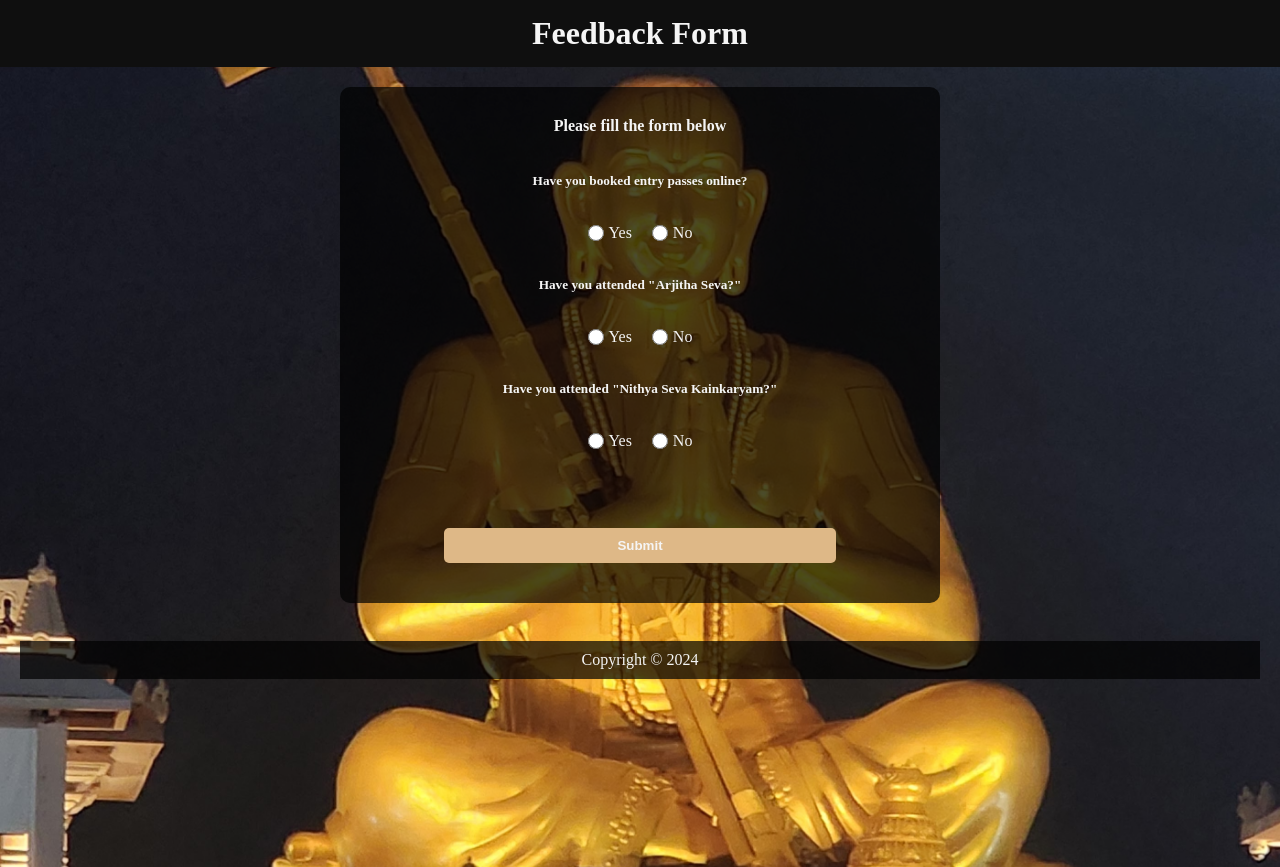
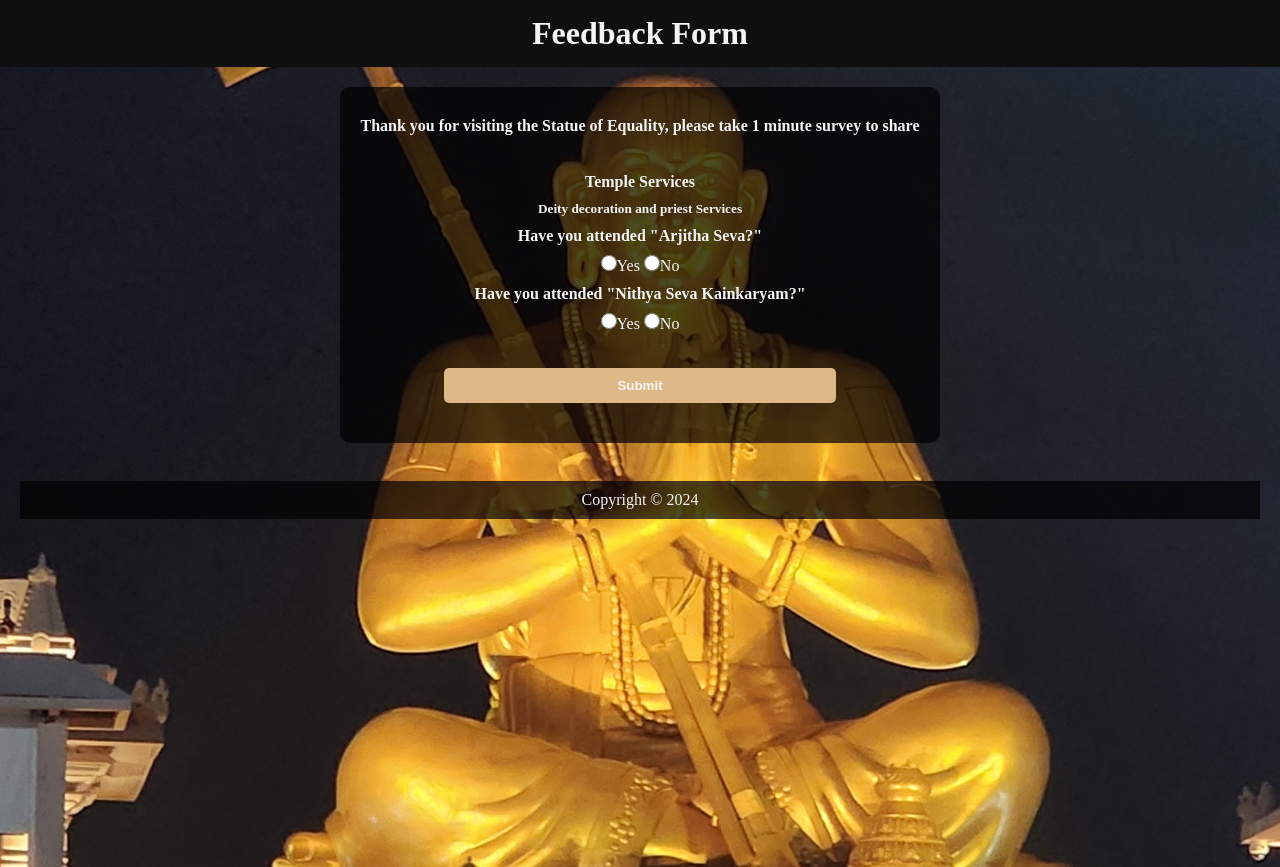
Before and after one commit to Pavantext/form, a Django app: page / in a window 1280 px wide. Run offline with Django 5.2, Linux system fonts and the light colour scheme.

```diff
--- a/feedbackform/App/templates/feedbackform.html
+++ b/feedbackform/App/templates/feedbackform.html
@@ -13,47 +13,23 @@
     <div class="container">
 
         <section>
-            <h4>Please fill the form below</h4>
+            <h4>Thank you for visiting the Statue of Equality, please take 1 minute survey to share </h4>
             <br>
             <form action="" method="post">
                 {% csrf_token %}
                 {{form.as_p}}
-                <h5>Have you booked entry passes online?</h5>
-                <div class="radio-group">
-                    <div class="radio-option">
-                        <input type="radio" name="entry_passes" value="yes" id="entry-yes">
-                        <label for="entry-yes">Yes</label>
-                    </div>
-                    <div class="radio-option">
-                        <input type="radio" name="entry_passes" value="no" id="entry-no">
-                        <label for="entry-no">No</label>
-                    </div>
+                <div>
+                    <h4>Temple Services</h2>
+                    <h5>Deity decoration and priest Services</h5>
+                    <h4>Have you attended "Arjitha Seva?"</h2>
+                    <input type="radio" name="seva" value="yes">Yes
+                    <input type="radio" name="seva" value="no">No
+                    <h4>Have you attended "Nithya Seva Kainkaryam?"</h2>
+                    <input type="radio" name="nithya_seva" value="yes">Yes
+                    <input type="radio" name="nithya_seva" value="no">No
+
                 </div>
 
-                <h5>Have you attended "Arjitha Seva?"</h5>
-                <div class="radio-group">
-                    <div class="radio-option">
-                        <input type="radio" name="seva" value="yes" id="seva-yes">
-                        <label for="seva-yes">Yes</label>
-                    </div>
-                    <div class="radio-option">
-                        <input type="radio" name="seva" value="no" id="seva-no">
-                        <label for="seva-no">No</label>
-                    </div>
-                </div>
-
-                <h5>Have you attended "Nithya Seva Kainkaryam?"</h5>
-                <div class="radio-group">
-                    <div class="radio-option">
-                        <input type="radio" name="nithya_seva" value="yes" id="nithya-yes">
-                        <label for="nithya-yes">Yes</label>
-                    </div>
-                    <div class="radio-option">
-                        <input type="radio" name="nithya_seva" value="no" id="nithya-no">
-                        <label for="nithya-no">No</label>
-                    </div>
-                </div>
-                <br>
                 <button type="submit">Submit</button>
             </form>
         </section>
```
